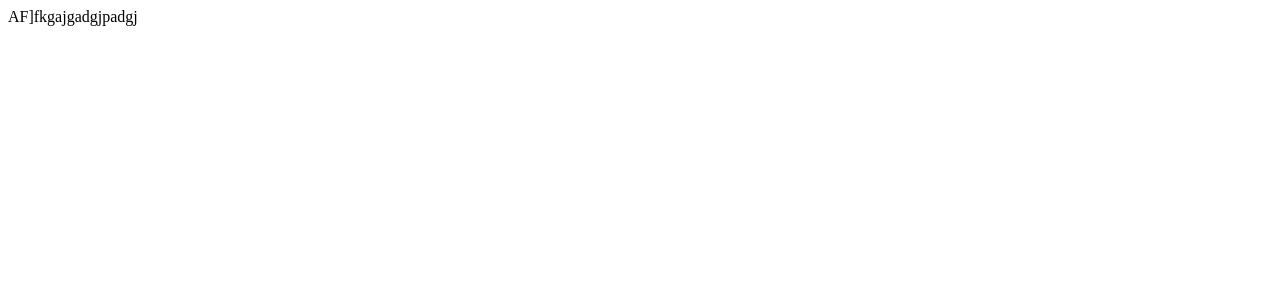
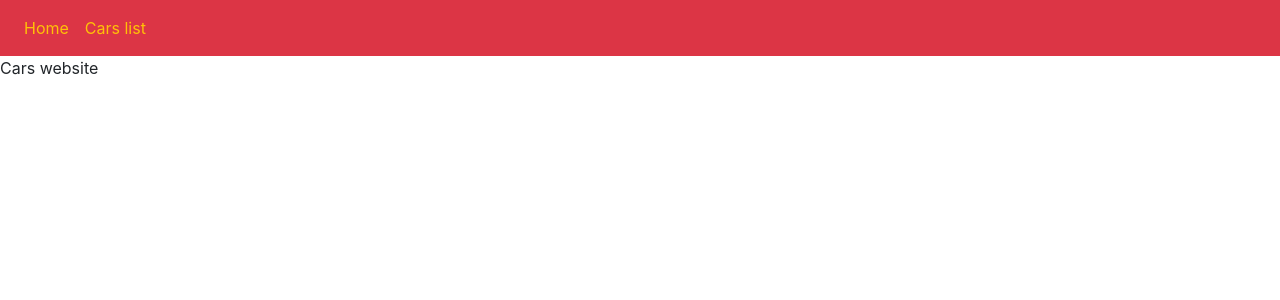
Before and after one commit to MilenHadzhiev/cars_website, a Django app: page / in a window 1280 px wide. Before the commit the part shown is almost empty. Shown: the top 300 px of the page. Run offline with Django 3.2, Linux system fonts and the light colour scheme; some libraries are stand-ins or nearby versions.

Commit message:
Edited templates

```diff
--- a/cars/views.py
+++ b/cars/views.py
@@ -1,4 +1,5 @@
 from django.shortcuts import render
+
 
 def homepage(request):
     return render(request, 'homepage.html')
--- a/cars_website/settings.py
+++ b/cars_website/settings.py
@@ -20,6 +20,7 @@ ALLOWED_HOSTS = []
 # Application definition
 
 INSTALLED_APPS = [
+    'bootstrap4',
     'cars',
     'django.contrib.admin',
     'django.contrib.auth',
--- a/requirements.txt
+++ b/requirements.txt
@@ -1,5 +1,8 @@
 asgiref==3.3.1
+beautifulsoup4==4.9.3
 Django==3.1.5
+django-bootstrap4==2.3.1
 psycopg2==2.8.6
 pytz==2020.5
+soupsieve==2.1
 sqlparse==0.4.1
--- a/templates/common/base.html
+++ b/templates/common/base.html
@@ -1,3 +1,4 @@
+{% load bootstrap4 %}
 <!DOCTYPE html>
 <html lang="en">
 <head>
@@ -5,10 +6,13 @@
     <title>{% block site_title %}
         Cars
     {% endblock %}</title>
+
+    <link rel="stylesheet" href="https://stackpath.bootstrapcdn.com/bootstrap/4.3.1/css/bootstrap.min.css"
+          integrity="sha384-ggOyR0iXCbMQv3Xipma34MD+dH/1fQ784/j6cY/iJTQUOhcWr7x9JvoRxT2MZw1T" crossorigin="anonymous">
+
 </head>
 <body>
 {% include 'partials/nav.html' %}
-
 {% block site_content %}
 
 {% endblock %}
--- a/templates/homepage.html
+++ b/templates/homepage.html
@@ -1,4 +1,4 @@
 {% extends 'common/base.html' %}
 {% block site_content %}
-    AF]fkgajgadgjpadgj
+    Cars website
 {% endblock %}
--- a/templates/partials/nav.html
+++ b/templates/partials/nav.html
@@ -0,0 +1,18 @@
+<nav class="navbar navbar-expand-sm bg-danger navbar-danger">
+    <div class="collapse navbar-collapse">
+        <ul class="navbar-nav">
+            <li class="nav-item">
+                <a href="#" class="nav-link text-warning">Home</a>
+            </li>
+            <li class="nav-item">
+                <a href="#" class="nav-link text-warning">Cars list</a>
+            </li>
+            {#            <li class="nav-item">#}
+            {#                <a href="#" class="nav-link">Page 2</a>#}
+            {#            </li>#}
+            {#            <li class="nav-item">#}
+            {#                <a href="#" class="nav-link">Page 3</a>#}
+            {#            </li>#}
+        </ul>
+    </div>
+</nav>
```
